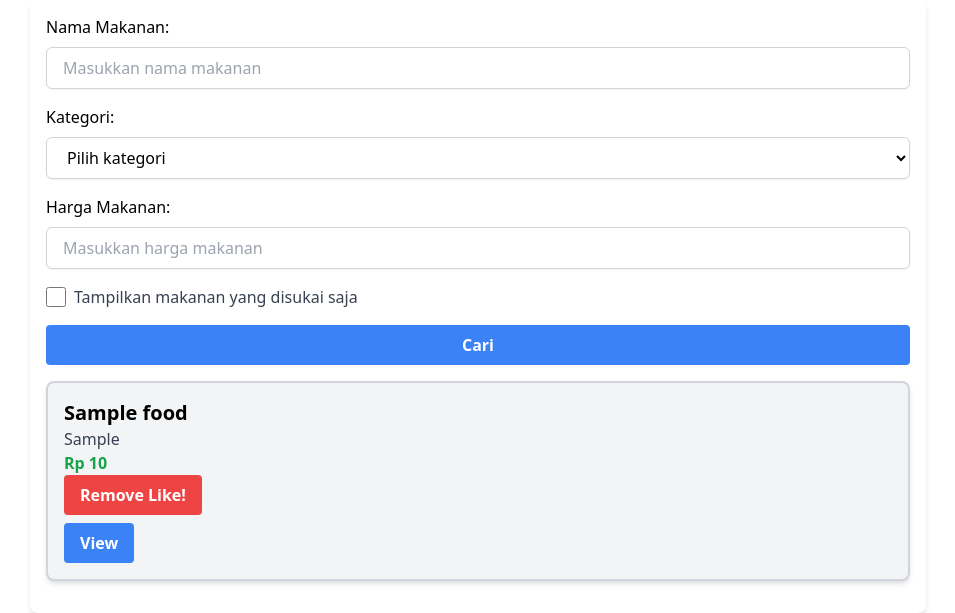
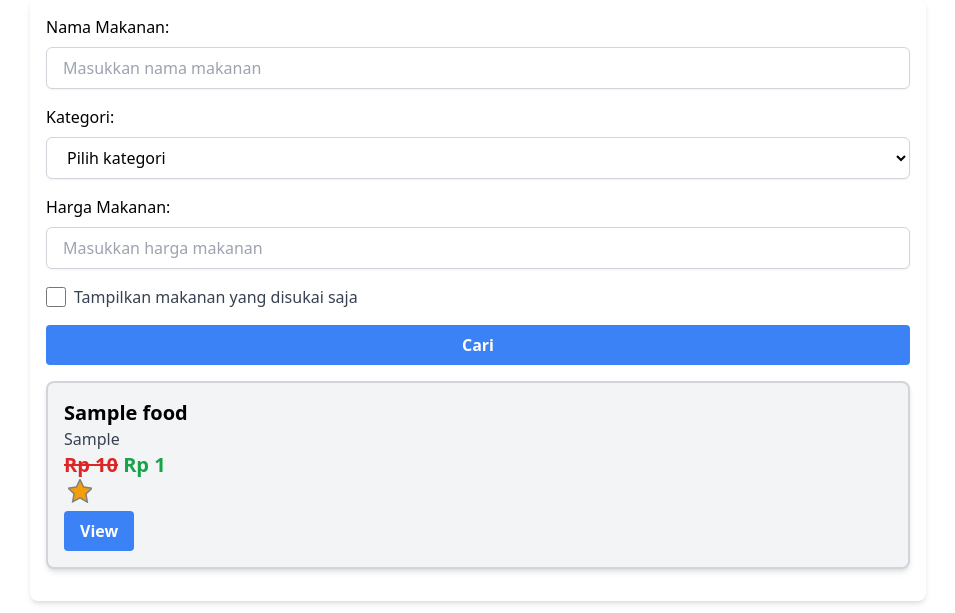
Before and after one commit to PBP-F10/GolekMakanRek, a Django app: template homepage/templates/index.html in a window 1280 px wide. Shown: the part 189-802 px from the top of the page, without its empty margins (162-1117 px from the left). Run offline with Django 5.2, Linux system fonts and the light colour scheme; the template is opened without the code that fills it: values that come from a table or form of the project are taken from there, others are empty; a user stored in the database is signed in; tables that the repository leaves empty hold one stand-in row (values such as "Sample post"); parts of the project's set-up code (start-up, migrations or seed data) failed here and were passed over; some libraries are stand-ins or nearby versions.

Commit message:
ganti ikon like dan menampilkan harga diskon

```diff
--- a/homepage/templates/index.html
+++ b/homepage/templates/index.html
@@ -29,7 +29,6 @@
     <div id="food_cards" class="grid grid-cols-1 md:grid-cols-2 lg:grid-cols-3 gap-4"></div>
   </div>
   <script>
-      // check auth for likes + check view buttons
       async function getFood() {
           return fetch("{% url 'homepage:get_food' %}").then(
               (res) => res.json()
@@ -42,14 +41,7 @@
       }
       async function getLikes() {
           return fetch("{% url 'homepage:get_likes' %}").then(
-              (res) => {
-                  if (res.ok) {
-                      return res.json()
-                  }
-                  else {
-                      return null;
-                  }
-              }
+              (res) => res.json()
           )
       }
       function toggleFood() {
@@ -120,14 +112,20 @@
                   food.forEach((item) => {
                       const name = DOMPurify.sanitize(item.fields.nama);
                       const description = DOMPurify.sanitize(item.fields.deskripsi);
+                      const harga = item.fields.harga.toLocaleString('id-id');
+                      const hargaDiskon = item.fields.diskon.toLocaleString('id-id');
                       htmlString += `
                       <div class="bg-gray-100 p-4 rounded-lg shadow-md mb-4 border-2 border-gray-300">
                           <h2 class="text-xl font-semibold">${name}</h2>
                           <p class="text-gray-700">${description}</p>
-                          <p class="text-green-600 font-bold">Rp ${item.fields.harga}</p>
+                          <p class="text-green-600 font-bold">Rp ${harga}</p>
                           <form class="like_form" id="${item.pk}">
                               <input type="hidden" id="id_food_id" name="food_id" value="${item.pk}">
-                              <button type="submit" class="bg-red-500 hover:bg-red-700 text-white font-bold py-2 px-4 rounded">Like!</button>
+                                <button type="submit" class="text-white rounded flex items-center">
+                                  <svg xmlns="http://www.w3.org/2000/svg" class="h-6 w-6 mx-1" viewBox="0 0 24 24" fill="rgb(245, 158, 11)" stroke="gray" stroke-width="1.5" fill-opacity="0">
+                                    <path d="M12 .587l3.668 7.431 8.2 1.192-5.934 5.782 1.4 8.168L12 18.896l-7.334 3.864 1.4-8.168L.132 9.21l8.2-1.192z"/>
+                                  </svg>
+                              </button>
                           </form>
                           <a href=""><button class="bg-blue-500 hover:bg-blue-700 text-white font-bold py-2 px-4 rounded mt-2">View</button></a>
                       </div>
@@ -142,15 +140,21 @@
                       const isLiked = likes.some((like) => like.fields.food_id === item.pk);
                       const name = DOMPurify.sanitize(item.fields.nama);
                       const description = DOMPurify.sanitize(item.fields.deskripsi);
+                      const harga = item.fields.harga.toLocaleString('id-id');
+                      const hargaDiskon = item.fields.diskon.toLocaleString('id-id');
                       htmlString += `
                         <div class="bg-gray-100 p-4 rounded-lg shadow-md mb-4 border-2 border-gray-300">
                           <h2 class="text-xl font-semibold">${name}</h2>
                           <p class="text-gray-700">${description}</p>
-                          <p class="text-green-600 font-bold">Rp ${item.fields.harga}</p>
+                          ${hargaDiskon == "0" ? '<p class="text-xl font-bold">Rp ' + harga + '</p>' : '<p class="text-xl font-bold"><span class="text-red-600"><s>Rp ' + harga + '</s></span> <span class="text-green-600">Rp ' + hargaDiskon + '</span></p>'}
                           <form class="like_form" id="${item.pk}">
-                              <input type="hidden" id="id_user_id" name="user_id" value="{{ user.pk }}">
-                              <input type="hidden" id="id_food_id" name="food_id" value="${item.pk}">
-                              <button type="submit" class="bg-red-500 hover:bg-red-700 text-white font-bold py-2 px-4 rounded">${isLiked ? "Remove Like!" : "Like!"}</button>
+                            <input type="hidden" id="id_user_id" name="user_id" value="{{ user.pk }}">
+                            <input type="hidden" id="id_food_id" name="food_id" value="${item.pk}">
+                            <button type="submit" class="text-white rounded flex items-center">
+                              <svg xmlns="http://www.w3.org/2000/svg" class="h-6 w-6 mx-1" viewBox="0 0 24 24" fill="rgb(245, 158, 11)" stroke="gray" stroke-width="1.5" fill-opacity=${isLiked ? "1" : "0"}>
+                                <path d="M12 .587l3.668 7.431 8.2 1.192-5.934 5.782 1.4 8.168L12 18.896l-7.334 3.864 1.4-8.168L.132 9.21l8.2-1.192z"/>
+                              </svg>
+                            </button>
                           </form>
                           <a href=""><button class="bg-blue-500 hover:bg-blue-700 text-white font-bold py-2 px-4 rounded mt-2">View</button></a>
                       </div>
@@ -228,7 +232,7 @@
           })
           .then(response => {
               if (response.ok) {
-                  document.getElementById(formId).querySelector("button").textContent = document.getElementById(formId).querySelector("button").textContent === "Like!" ? "Remove Like!" : "Like!";
+                  document.getElementById(formId).querySelector("svg").style.fillOpacity = document.getElementById(formId).querySelector("svg").style.fillOpacity === "1" ? "0" : "1";
               }
               else if (response.redirected){
                   window.location.href = response.url;
```
